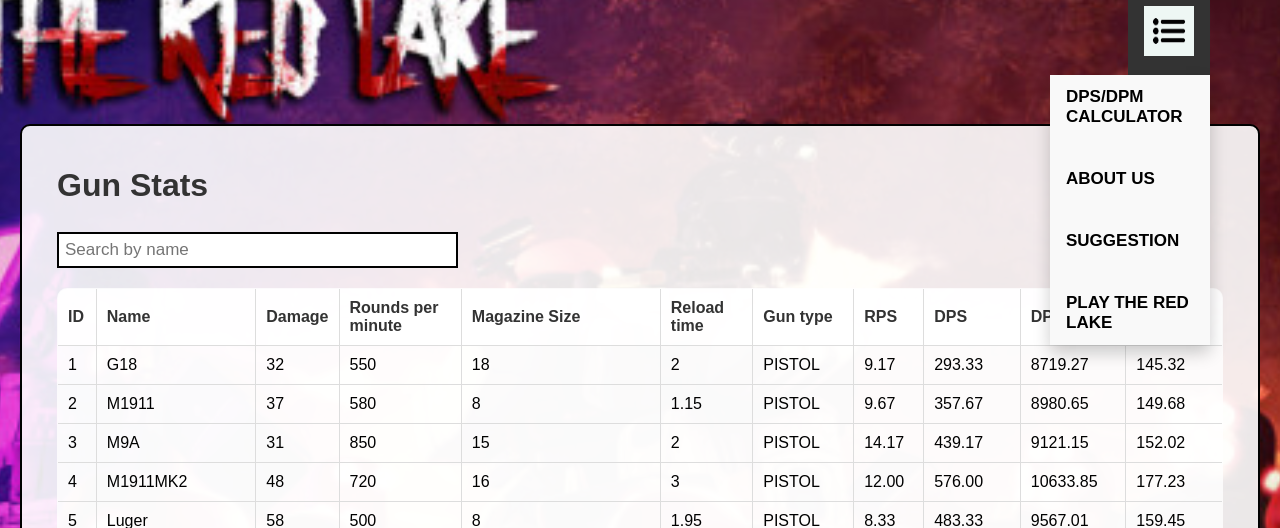
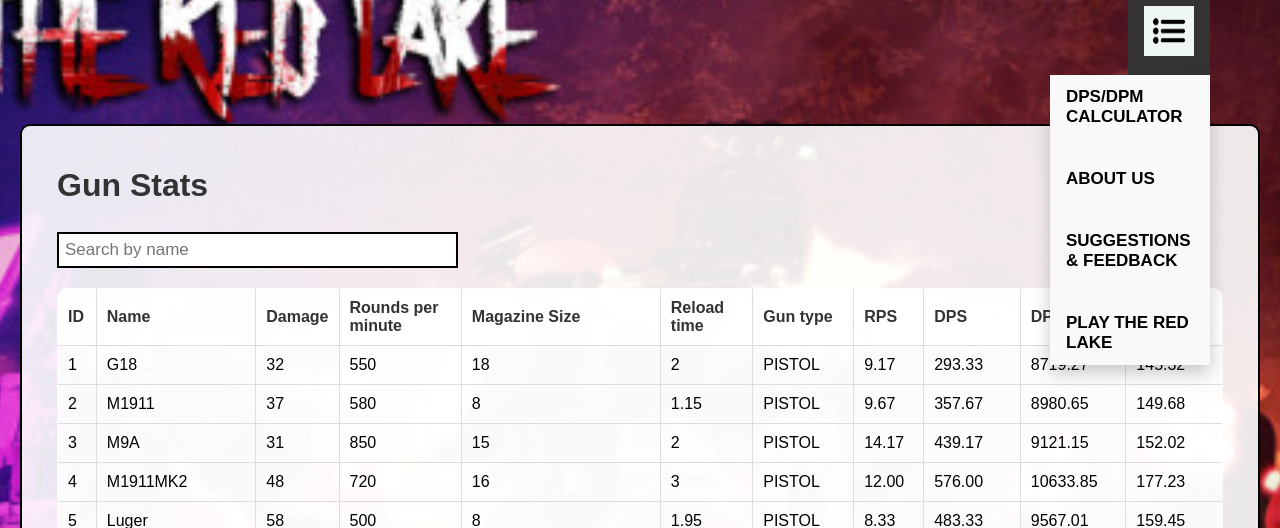
Before and after one commit to ScriptSorcerer20/TRL-gun-stats, a Flask app: page / in a window 1280 px wide, after a click that opens the changed part. Shown: the part 38-566 px from the top of the page. Run offline with Flask 3, Linux system fonts and the light colour scheme.

Commit message:
Grammar is important, monkey(SUGGESTION -> SUGGESTIONS & FEEDBACK)

```diff
--- a/templates/about_us.html
+++ b/templates/about_us.html
@@ -40,7 +40,7 @@
                 <div class="dropdown-content" style="display: none;">
                     <a href="{{ url_for('index') }}">GUN STATS</a><br>
                     <a href="{{ url_for('calculator') }}">DPS/DPM CALCULATOR</a><br>
-                    <a href="{{ url_for('suggestion') }}">SUGGESTION</a><br>
+                    <a href="{{ url_for('suggestion') }}">SUGGESTIONS & FEEDBACK</a><br>
                     <a href="https://www.roblox.com/games/5766084948/SCP-The-Red-Lake-EVENT">PLAY THE RED LAKE</a>
                 </div>
             </div>
--- a/templates/calculator.html
+++ b/templates/calculator.html
@@ -41,7 +41,7 @@
                 <div class="dropdown-content" style="display: none;">
                     <a href="{{ url_for('index') }}">GUN STATS</a><br>
                     <a href="{{ url_for('about_us') }}">ABOUT US</a><br>
-                    <a href="{{ url_for('suggestion') }}">SUGGESTION</a><br>
+                    <a href="{{ url_for('suggestion') }}">SUGGESTIONS & FEEDBACK</a><br>
                     <a href="https://www.roblox.com/games/5766084948/SCP-The-Red-Lake-EVENT">PLAY THE RED LAKE</a>
                 </div>
             </div>
--- a/templates/index.html
+++ b/templates/index.html
@@ -38,7 +38,7 @@
                 <div class="dropdown-content" style="display: none;">
                     <a href="{{ url_for('calculator') }}">DPS/DPM CALCULATOR</a><br>
                     <a href="{{ url_for('about_us') }}">ABOUT US</a><br>
-                    <a href="{{ url_for('suggestion') }}">SUGGESTION</a><br>
+                    <a href="{{ url_for('suggestion') }}">SUGGESTIONS & FEEDBACK</a><br>
                     <a href="https://www.roblox.com/games/5766084948/SCP-The-Red-Lake-EVENT">PLAY THE RED LAKE</a>
                 </div>
             </div>
```
